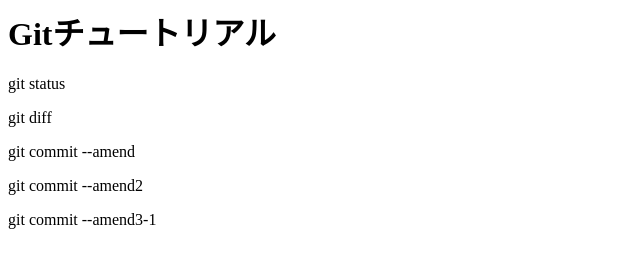
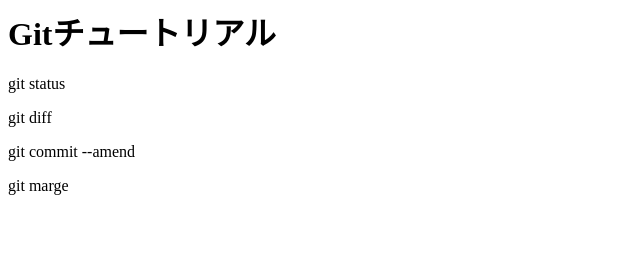
Before and after one commit to tsumita313/git_tutorial, a plain HTML site: page index.html in a window 1280 px wide. Shown: the whole page, without its empty margins (0-640 px from the left). Drawn offline with Linux system fonts and the light colour scheme.

Commit message:
Update index.html

```diff
--- a/index.html
+++ b/index.html
@@ -2,5 +2,4 @@
 <p>git status</p>
 <p>git diff</p>
 <p>git commit --amend</p>
-<p>git commit --amend2</p>
-<p>git commit --amend3-1</p>
+<p>git marge<p>
```
